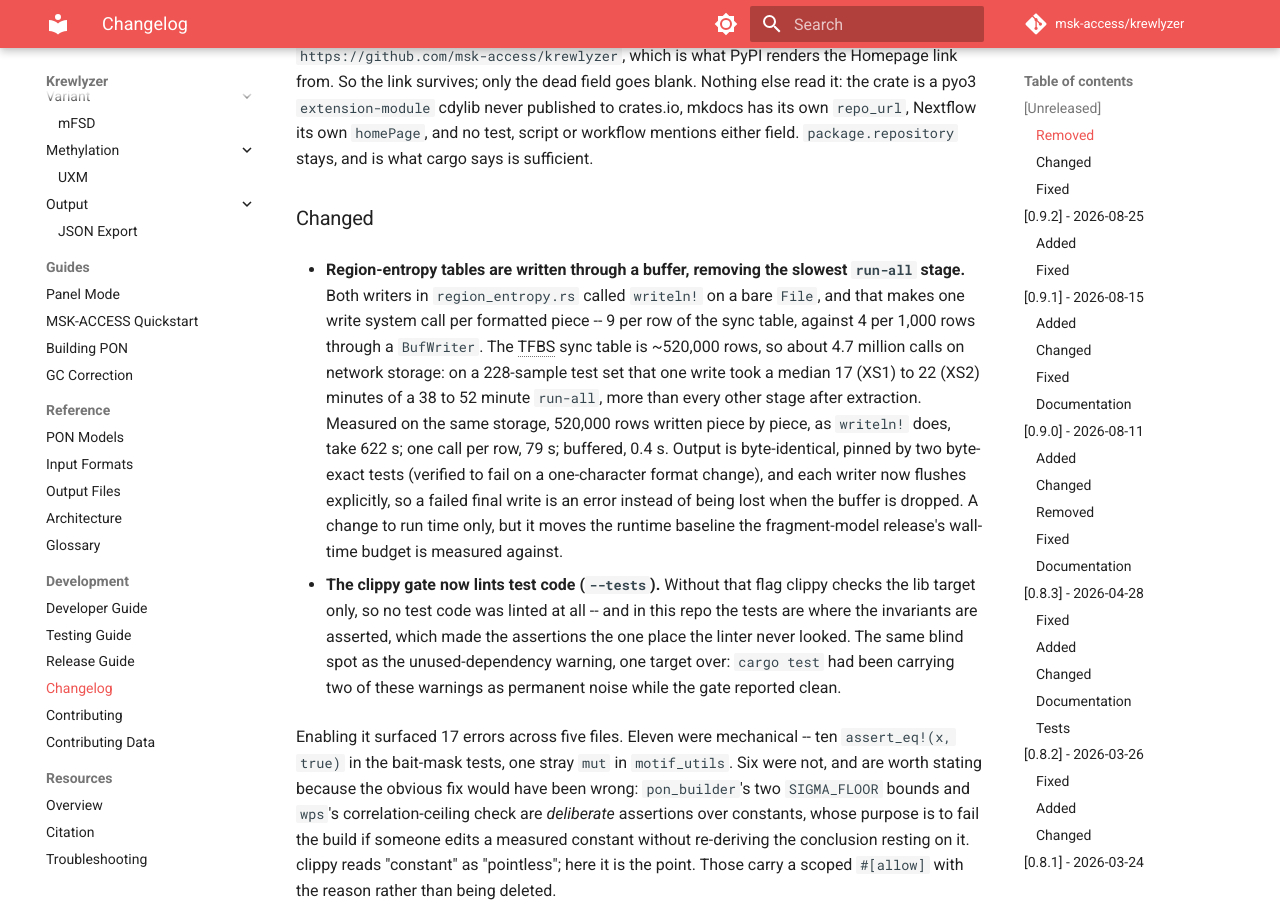
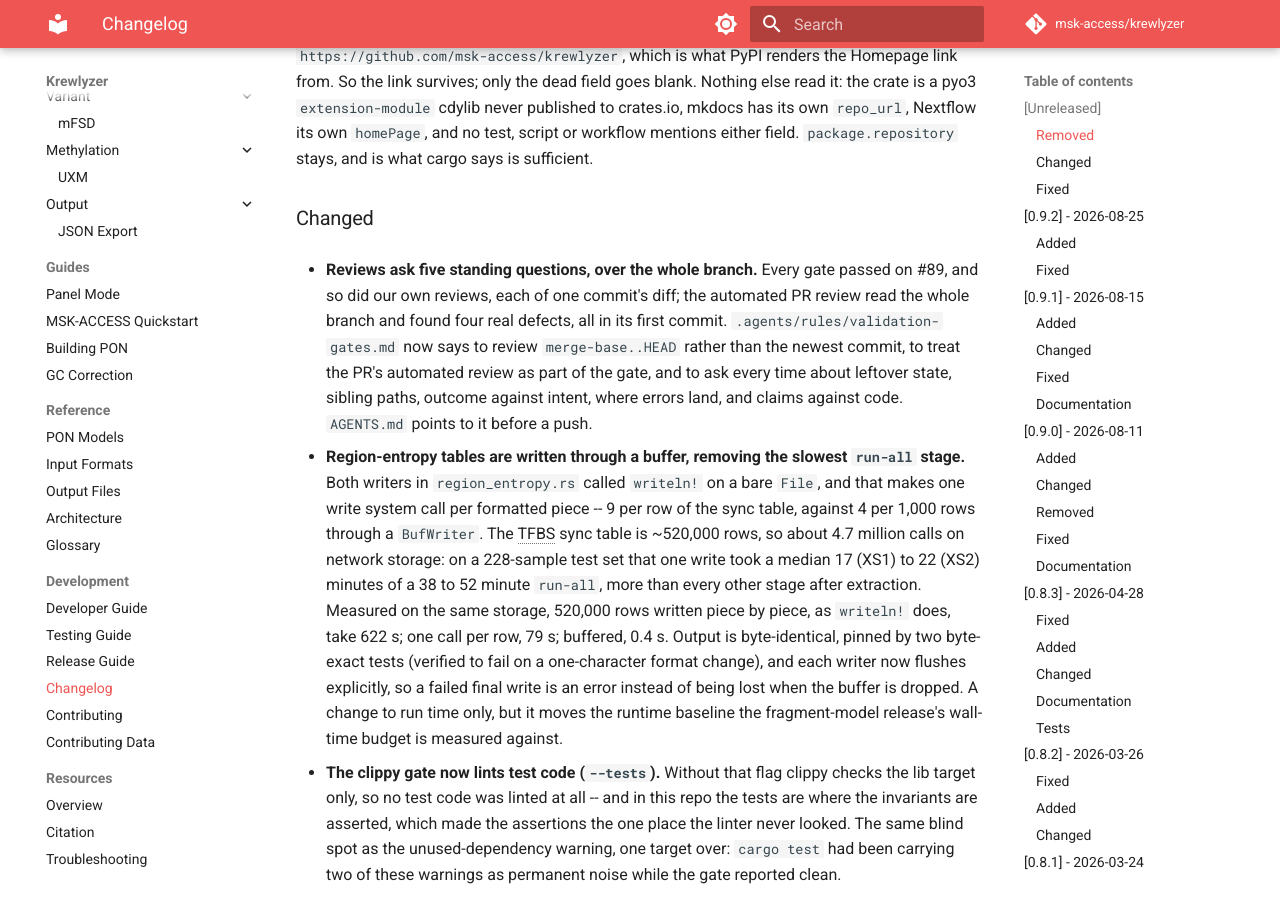
Before and after one commit to msk-access/krewlyzer, an MkDocs documentation site: the page built from docs/development/changelog.md, in a window 1280 px wide and 900 px high, scrolled down 678 px. Built offline with MkDocs 1.6.1 and Material for MkDocs 9.7.7, drawn with Linux system fonts in a browser that asks for light colours; comment, search, counter and statistics services are not loaded; the version menu is left out.

Commit message:
docs: reviews cover the whole branch and ask five standing questions
Every gate passed on #89, and so did our own reviews, each of one commit's diff. The automated
PR review read the whole branch and found four real defects, all in its first commit.
.agents/rules/validation-gates.md gains "What a review has to ask": review merge-base..HEAD
rather than the newest commit, treat the PR's automated review as part of the gate, and ask
about leftover state, sibling paths, outcome against intent, where errors land, and claims
against code, each with the #89 defect it would have caught. AGENTS.md's gate table points to
it before a push.

```diff
--- a/CHANGELOG.md
+++ b/CHANGELOG.md
@@ -31,6 +31,14 @@ All notable changes to this project will be documented in this file.
   mentions either field. `package.repository` stays, and is what cargo says is
   sufficient.
 ### Changed
+
+- **Reviews ask five standing questions, over the whole branch.** Every gate passed on #89, and so
+  did our own reviews, each of one commit's diff; the automated PR review read the whole branch
+  and found four real defects, all in its first commit. `.agents/rules/validation-gates.md` now
+  says to review `merge-base..HEAD` rather than the newest commit, to treat the PR's automated
+  review as part of the gate, and to ask every time about leftover state, sibling paths, outcome
+  against intent, where errors land, and claims against code. `AGENTS.md` points to it before a
+  push.
 
 - **Region-entropy tables are written through a buffer, removing the slowest `run-all` stage.**
   Both writers in `region_entropy.rs` called `writeln!` on a bare `File`, and
```
Also changed, not shown: .agents/rules/validation-gates.md (+30 -0 lines), AGENTS.md (+1 -0 lines).
